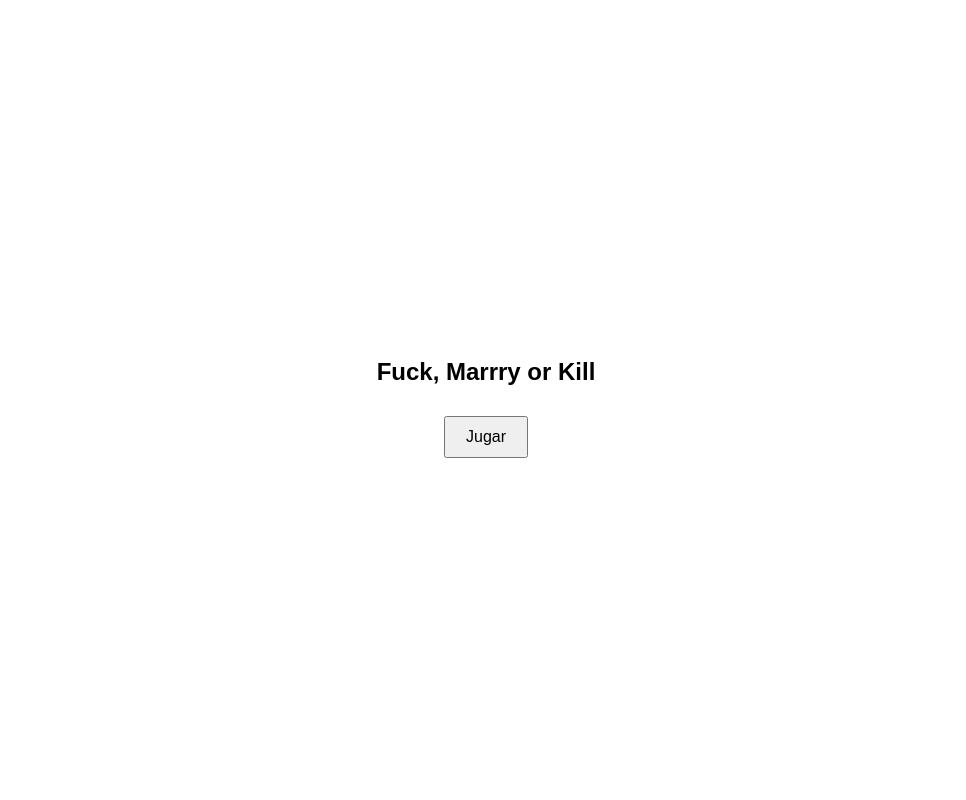
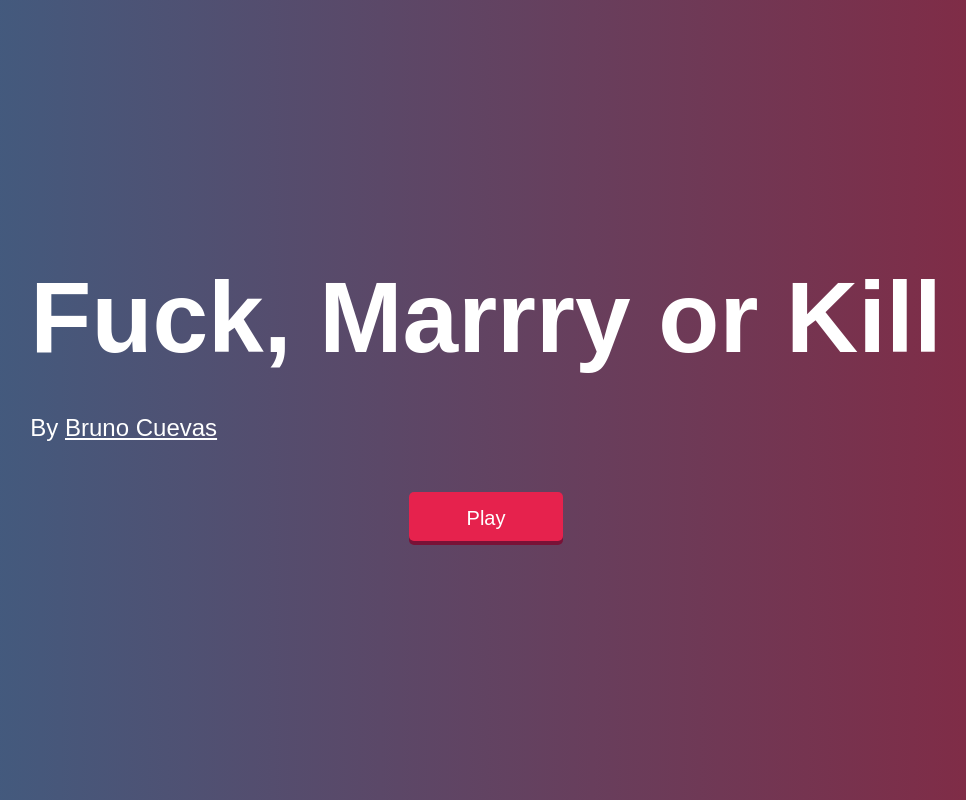
Before and after one commit to Bmcuevas/Fuck-marry-kill, a plain HTML site: page index.html in a window 1280 px wide. Shown: the whole page, without its empty margins (154-1120 px from the left). Drawn offline with Linux system fonts and the light colour scheme.

Commit message:
Add files via upload

```diff
--- a/css/style.css
+++ b/css/style.css
@@ -1,4 +1,13 @@
+* {
+  box-sizing: border-box;
+  padding: 0;
+  margin: 0;
+  font-family: 'Source Sans Pro', sans-serif;
+  scroll-behavior: smooth;
+}
+
 body {
+  background: linear-gradient(to right, #3a6186, #89253e);
   display: flex;
   flex-direction: column;
   align-items: center;
@@ -6,36 +15,101 @@ body {
   height: 100vh;
   margin: 0;
   font-family: Arial, sans-serif;
+
 }
 
+h1 {
+	text-align: left;
+	font-size: 100px;
+	margin-bottom: 24px;
+	color: #fff;
+}
 
-  h1 {
+a,.instagram{
+  text-align: left;
 	font-size: 24px;
-    margin-bottom: 10px;
+	color: white;
+	padding-top: 15px;
+}
+
+.title{
+  margin: 20px;
+}
+
+.btn_container{
+  padding: 20px;
 }
 
 #image-container {
   display: flex;
-    flex-wrap: wrap; /* Permite que las imágenes se envuelvan en múltiples líneas */
+  flex-wrap: wrap;
   justify-content: center;
-    margin-bottom: 20px;
+  margin-bottom: 10px;
+  overflow-x: auto;
 }
 
 img {
-    max-width: 100%; /* Hace que las imágenes sean responsivas, ocupando como máximo su tamaño original */
+  max-width: 100%;
   height: auto;
   margin: 0 10px;
 }
 
+
+
  #jugar-btn {
-    font-size: 16px;
-    padding: 10px 20px;
-    cursor: pointer;
+  position: relative;
+  background-color: rgb(230, 34, 77);
+  border-radius: 5px;
+  box-shadow: rgb(121, 18, 55) 0px 4px 0px 0px;
+  padding: 15px;
+  background-repeat: no-repeat;
+  box-sizing: border-box;
+  width: 154px;
+  height: 49px;
+  color: #fff;
+  border: none;
+  font-size: 20px;
+  transition: all .3s ease-in-out;
+  z-index: 1;
+  overflow: hidden;
 }
 
+#jugar-btn::before {
+  content: "";
+  background-color: rgb(248, 50, 93);
+  width: 0;
+  height: 100%;
+  position: absolute;
+  top: 0;
+  left: 0;
+  z-index: -1;
+  transition: width 700ms ease-in-out;
+  display: inline-block;
+}
+
+#jugar-btn:hover::before {
+  width: 100%;
+}
+
+
+
 @media screen and (max-width: 600px) {
-    /* Ajustes específicos para pantallas con un ancho máximo de 600px (smartphones) */
   img {
-      margin: 10px; /* Aumenta el espacio entre las imágenes */
+      margin: 10px;
+      padding: 20px;
+      width: 100%; /* Ensure images take up 100% width on smaller screens */
+  }
+
+  #jugar-btn {
+      font-size: 14px; /* Adjust button font size for smaller screens */
+      padding: 8px 16px; /* Adjust button padding for smaller screens */
+  }
+  .btn_container{
+    padding: 20px;
+
+  }
+
+  h1{
+    font-size: 55px;
   }
 }
--- a/index.html
+++ b/index.html
@@ -16,10 +16,14 @@
   </style>
 </head>
 <body>
-  <h1>Fuck, Marrry or Kill</h1>
+  <div class="title">
+    <h1>Fuck, Marrry or Kill</h1>
+    <div class="instagram">By <a href="https://www.instagram.com/bruno.cuevas/" target="_blank">Bruno Cuevas</a></div>
+  </div>
+
   <div id="image-container"></div>
-  <button id="jugar-btn" onclick="jugar()">Jugar</button>
-
+  <div class="btn_container"><button id="jugar-btn" onclick="jugar()">Play</button>
+  </div>
 
 
 </body>
```
Lines whose indentation alone changed are shown as unchanged.
